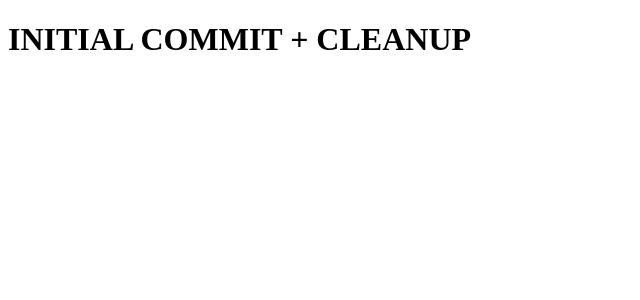
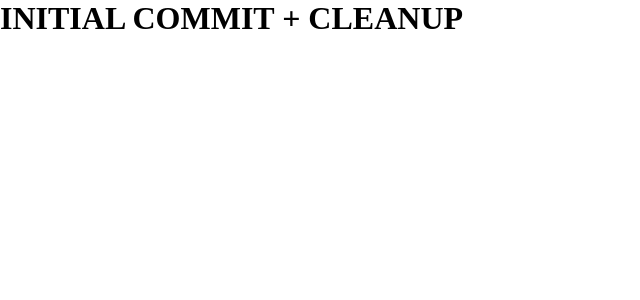
Before and after one commit to Philnexes/interview-app, a React (Create React App) app: page / in a window 1280 px wide. Shown: the top 300 px of the page, without its empty margins (0-640 px from the left). Built offline with nearby package versions, Linux system fonts and the light colour scheme.

Commit message:
Installed SASS

```diff
--- a/package.json
+++ b/package.json
@@ -34,5 +34,8 @@
       "last 1 firefox version",
       "last 1 safari version"
     ]
+  },
+  "devDependencies": {
+    "sass": "^1.29.0"
   }
 }
--- a/src/App.js
+++ b/src/App.js
@@ -1,3 +1,5 @@
+import "./styles/app.scss";
+
 function App() {
   return (
     <div className="App">
--- /dev/null
+++ b/src/styles/app.scss
@@ -0,0 +1,5 @@
+* {
+  margin: 0;
+  padding: 0;
+  box-sizing: border-box;
+}
```
Also changed, not shown: 1 other file (tests, documents, lock files or other folders).
